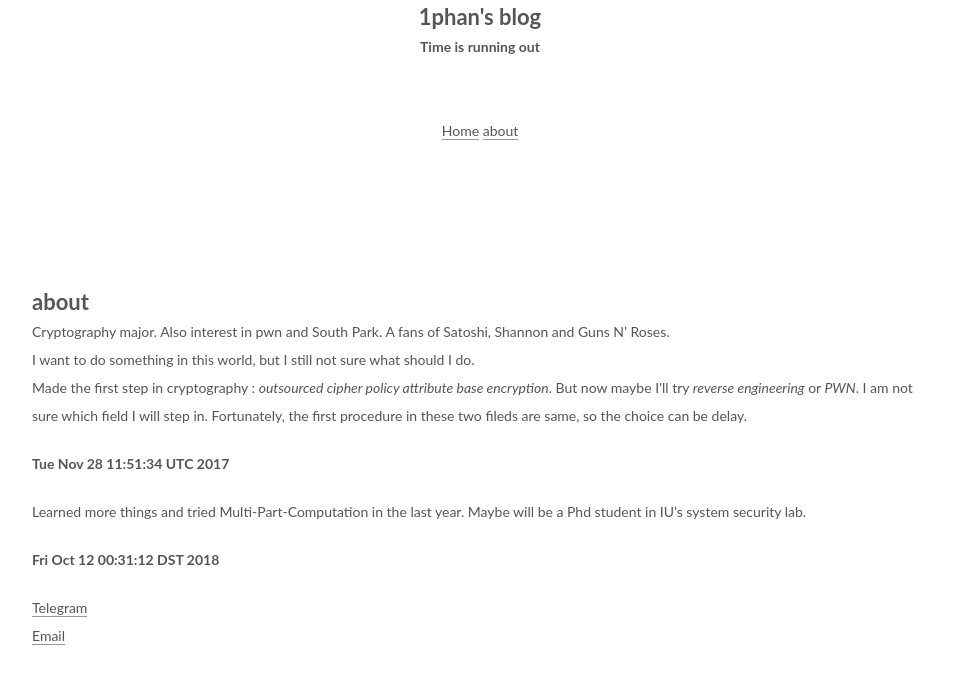
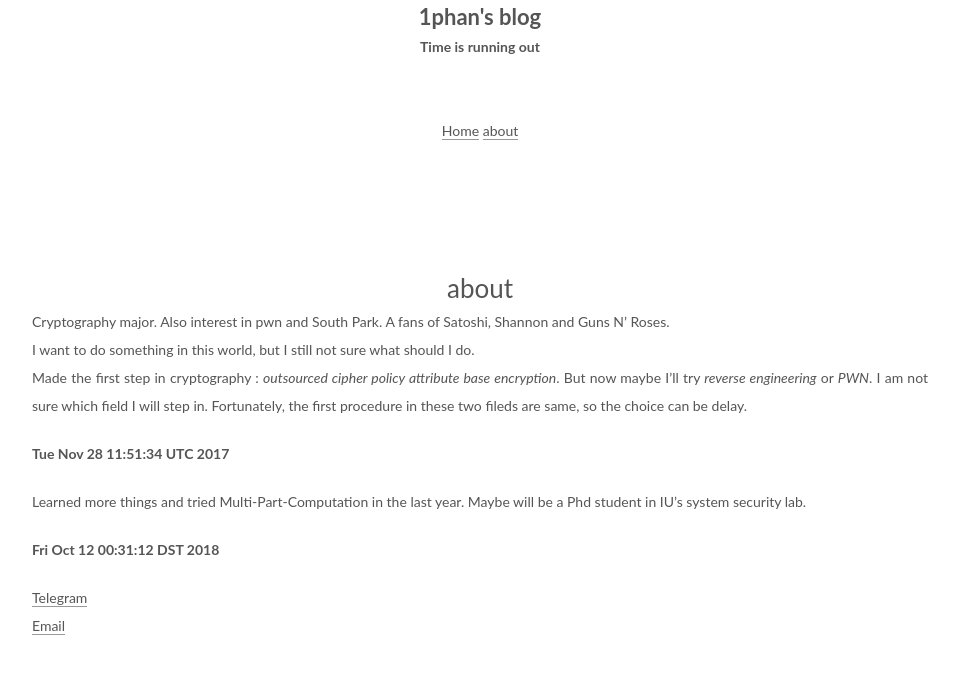
Before and after one commit to Gao-Chuan/blog, a Django app: template templates/about.html in a window 1280 px wide. Shown: the top 684 px of the page, without its empty margins (160-1119 px from the left). Run offline with Django 3.2, Linux system fonts and the light colour scheme; the template is opened without the code that fills it, so the values that code supplies are empty.

Commit message:
try to make it looks better again

```diff
--- a/templates/about.html
+++ b/templates/about.html
@@ -4,6 +4,7 @@
     <head>
         <link href="{% static "css/betterText.css"%}" rel="stylesheet" type="text/css">
     </head>
+    <div id="posts" class="posts-expand">
     <div class="main-inner">
     <h1 class="post-title" itemprop="name headline">about</h1>
     <div class="post-body">
@@ -18,4 +19,5 @@
              <a href="mailto:g40.chuan@gmail.com" target="_blank" rel="noopener">Email</a></p>
     </div>
     </div>
+    </div>
 {% endblock %}
--- a/templates/baseHeader.html
+++ b/templates/baseHeader.html
@@ -11,7 +11,7 @@
       <a href="/">Home</a>
       <a href="/about">about</a>
     </center>
-    <br><br><br><br><br>
+    <br><br><br>
   {%  block content %}
   {% endblock %}
   </body>
```
